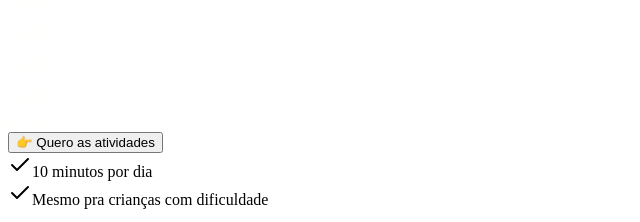
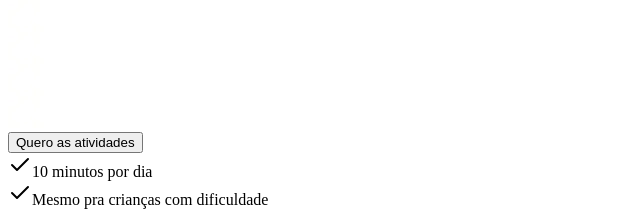
Before and after one commit to rayvooficial-arch/funcionaaaaa, a React (Vite) app: page / in a window 1280 px wide. Shown: the part 800-1022 px from the top of the page, without its empty margins (0-640 px from the left). Built offline with nearby package versions, Linux system fonts and the light colour scheme; no server answers; the HTML template or start-up script is replaced by a standard one.

Commit message:
feat: remove emojis from call-to-action buttons
Improve design consistency by removing decorative emojis from button labels across CTA components.

```diff
--- a/src/components/FinalCTA.tsx
+++ b/src/components/FinalCTA.tsx
@@ -9,7 +9,7 @@ export const FinalCTA: React.FC = () => {
           Comece a evolução na leitura <span className="text-[var(--color-primary)]">hoje mesmo!</span>
         </h2>
         <button onClick={(e) => handleCheckoutClick("premium", e)} className="bg-[var(--color-cta)] text-[var(--color-on-action)] hover:opacity-90 px-8 py-5 rounded-full text-xl font-bold transition-all inline-flex items-center justify-center shadow-xl shadow-[var(--color-cta)]/30 animate-cta-pulse cursor-pointer w-full md:w-auto">
-          👉 QUERO APROVEITAR A OFERTA AGORA
+          QUERO APROVEITAR A OFERTA AGORA
         </button>
         <p className="mt-4 text-slate-500 font-bold text-sm">
           Acesso imediato após o pagamento
--- a/src/components/Hero.tsx
+++ b/src/components/Hero.tsx
@@ -22,7 +22,7 @@ export const Hero: React.FC = () => {
           </div>
 
           <button onClick={(e) => scrollToOffer(e)} id="hero-cta-button" className="bg-[var(--color-cta)] text-[var(--color-on-action)] hover:opacity-90 px-10 py-5 rounded-full text-xl md:text-2xl font-bold transition-all flex items-center justify-center gap-3 mx-auto cursor-pointer shadow-xl shadow-[var(--color-cta)]/30 animate-cta-pulse w-full md:w-auto">
-            👉 Quero as atividades
+            Quero as atividades
           </button>
 
           <div className="mt-8 flex flex-col md:flex-row items-center justify-center gap-4 md:gap-8 text-slate-700 font-bold text-sm md:text-base px-4">
--- a/src/components/OfferSection.tsx
+++ b/src/components/OfferSection.tsx
@@ -37,7 +37,7 @@ export const OfferSection: React.FC = () => {
               ))}
             </div>
             <button onClick={(e) => handleCheckoutClick("premium", e)} id="offer-buy-button" className="w-full md:max-w-md bg-[var(--color-cta)] hover:opacity-90 text-[var(--color-on-action)] py-5 rounded-2xl text-xl font-bold transition-all flex items-center justify-center gap-3 shadow-xl shadow-[var(--color-cta)]/30 animate-cta-pulse cursor-pointer">
-              👉 Comprar Agora
+              Comprar Agora
             </button>
             <div className="mt-4 text-center">
               <p className="text-slate-600 font-bold text-sm mb-2 flex items-center justify-center gap-2">
```
